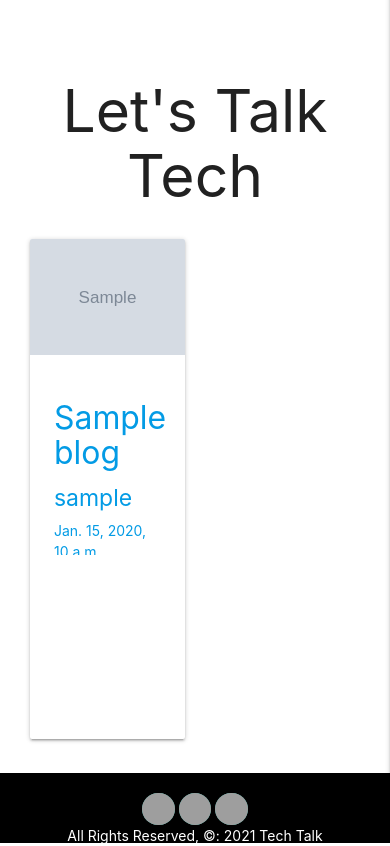
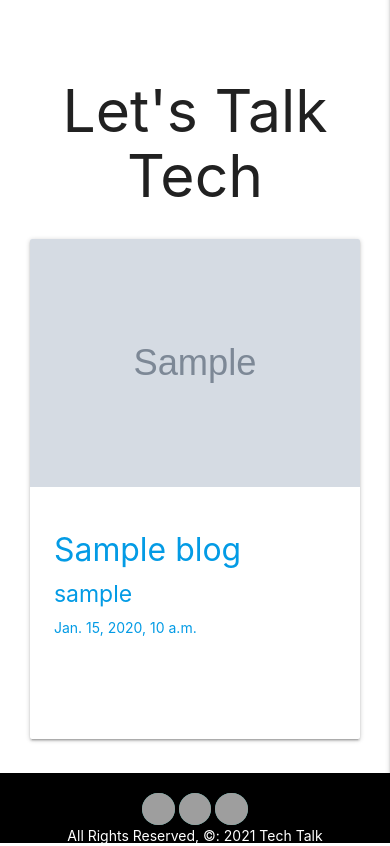
Before and after one commit to polina-g/tech-talk-v2, a Django app: template blog/templates/blogs/index.html in a window 390 px wide. Shown: the part 90-936 px from the top of the page. Run offline with Django 3.2, Linux system fonts and the light colour scheme; the template is opened without the code that fills it: most values are stand-ins (such as "Sample title", 1, 10 or a date in 2020); grey boxes marked "Sample" are stand-in pictures; parts of the project's set-up code (start-up, migrations or seed data) failed here and were passed over; grey boxes are pictures that could not be loaded.

Commit message:
adds mobile responsiveness

```diff
--- a/blog/templates/blogs/explore.html
+++ b/blog/templates/blogs/explore.html
@@ -10,7 +10,7 @@
         </div>
 
         {% for blog in object_list%}
-        <div class="col s6">
+        <div class="col s12 m12 l6">
             <a href="{% url 'blog_urls:detail' blog.id %}">
                 <div class="card large darken-1 ">
                     <div class = "card-image">
--- a/blog/templates/blogs/index.html
+++ b/blog/templates/blogs/index.html
@@ -9,7 +9,7 @@
         </div>
 
         {% for blog in object_list%}
-        <div class="col s6">
+        <div class="col s12 m12 l6">
             <a href="{% url 'blog_urls:detail' blog.id %}">
                 <div class="card large darken-1 ">
                     <div class = "card-image">
```
